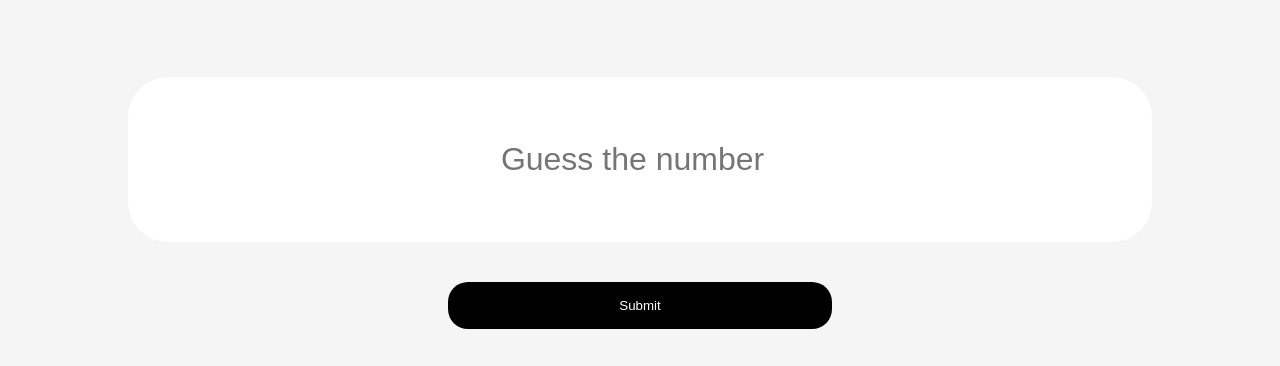
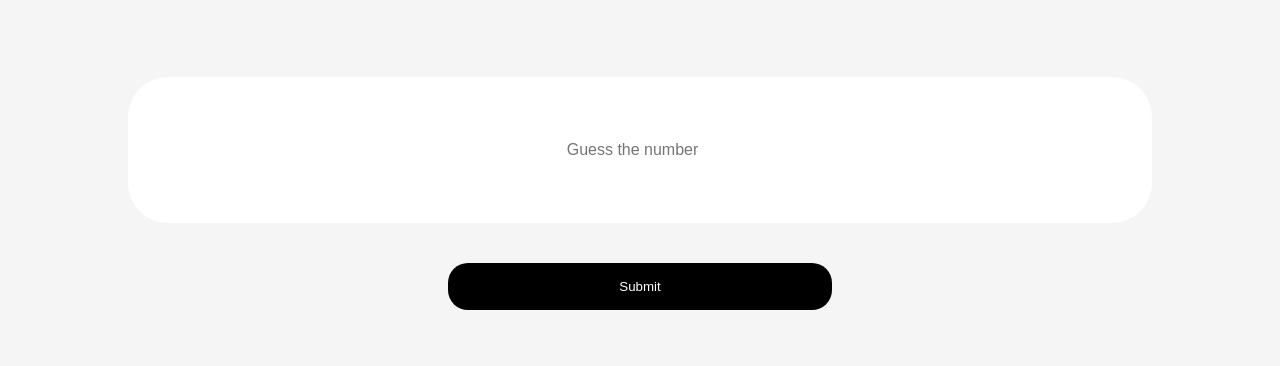
Before and after one commit to KhizarKhan0v0/Number-Guessing-Game, a plain HTML site: page index.html in a window 1280 px wide. Shown: the part 188-554 px from the top of the page. Drawn offline with Linux system fonts and the light colour scheme.

Commit message:
Update style.css

```diff
--- a/style.css
+++ b/style.css
@@ -59,9 +59,12 @@ nav .navbox{
     width: 80%;
     text-align: center;
     display: block;
-    font-size: 2rem;
+    font-size:1rem;
     /* margin: auto; */
 
+}
+#displaySc input:active{
+  border: none;
 }
 #btn_submit{
     margin: 5vh;
```
